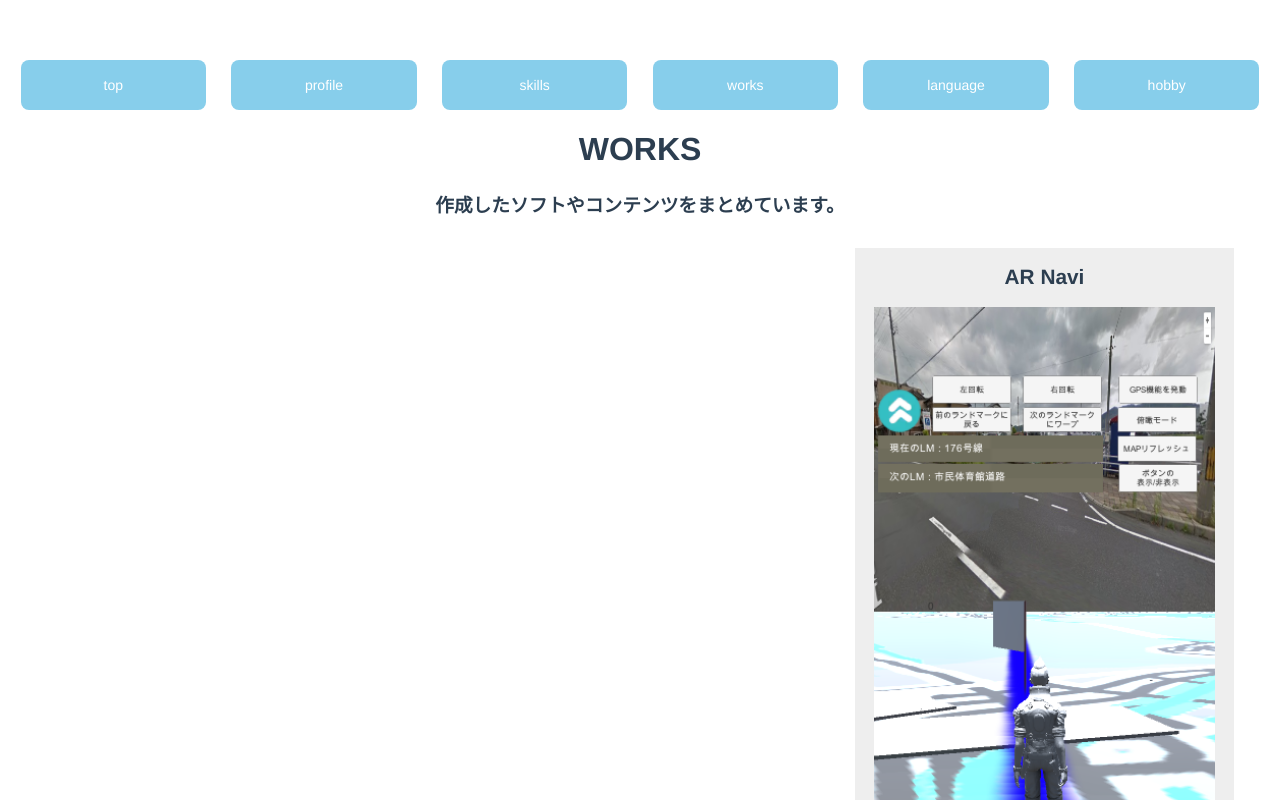
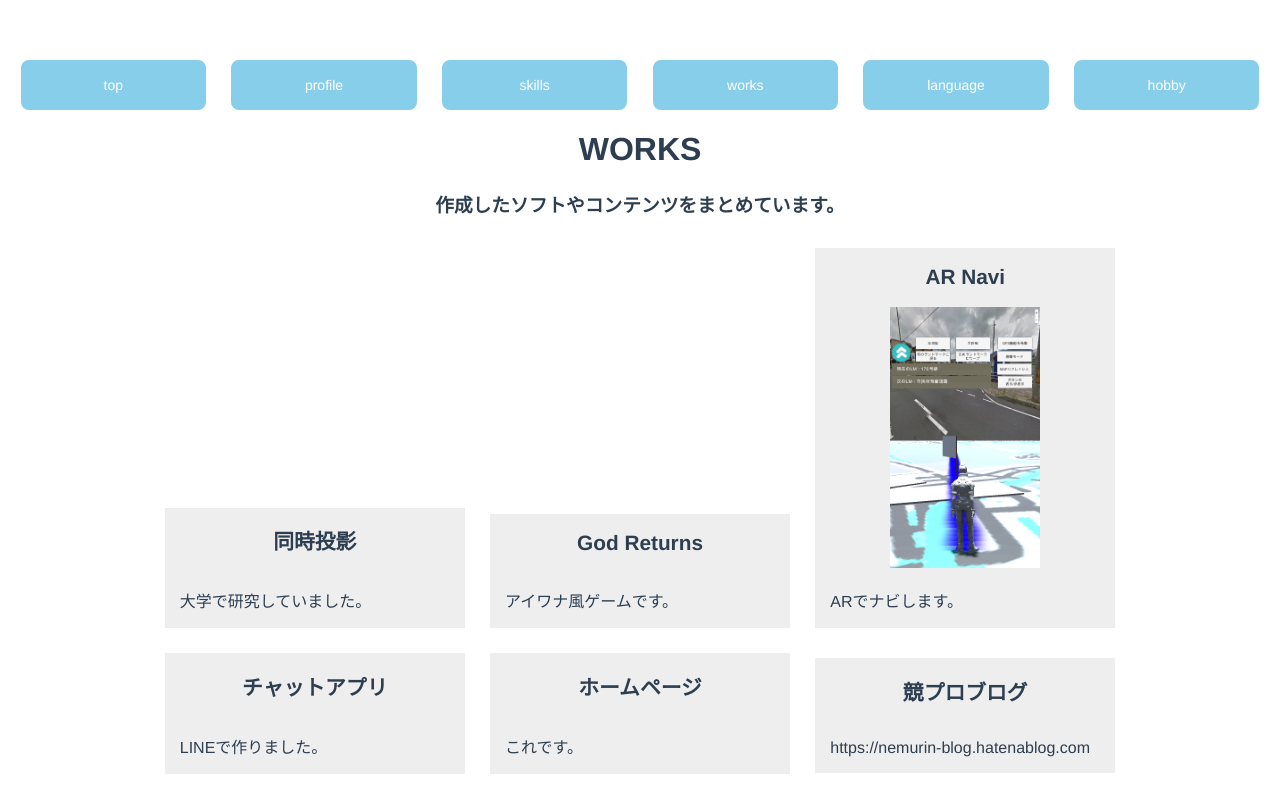
Before and after one commit to nemurin/selfpage, a Vue app: page /#/works in a window 1280 px wide. Shown: the top 800 px of the page. Built offline with nearby package versions, Linux system fonts and the light colour scheme.

Commit message:
コンテンツ枠幅の調整、レスポンシブな対応を行う

```diff
--- a/src/components/Work.vue
+++ b/src/components/Work.vue
@@ -4,7 +4,7 @@
     <h3> 作成したソフトやコンテンツをまとめています。</h3>
     <div class="content" v-for="(item, index) in items" :key=index>
     <h2> {{ item.name }} </h2>
-    <img v-if="index === 2" class="img" src="../assets/ARNavi.png" width="90%" />
+    <img v-if="index === 2" class="img" src="../assets/ARNavi.png" width="50%" />
     <p> {{ item.text }} </p>
   </div>
   </div>
@@ -63,7 +63,7 @@ div.content {
   background-color: #eee;
   display: inline-block;
   margin: 1%;
-  width: 30%;
+  width: 300px;
 }
 
 h2 {
```
Also changed, not shown: 10 other files (tests, documents, lock files or other folders).
